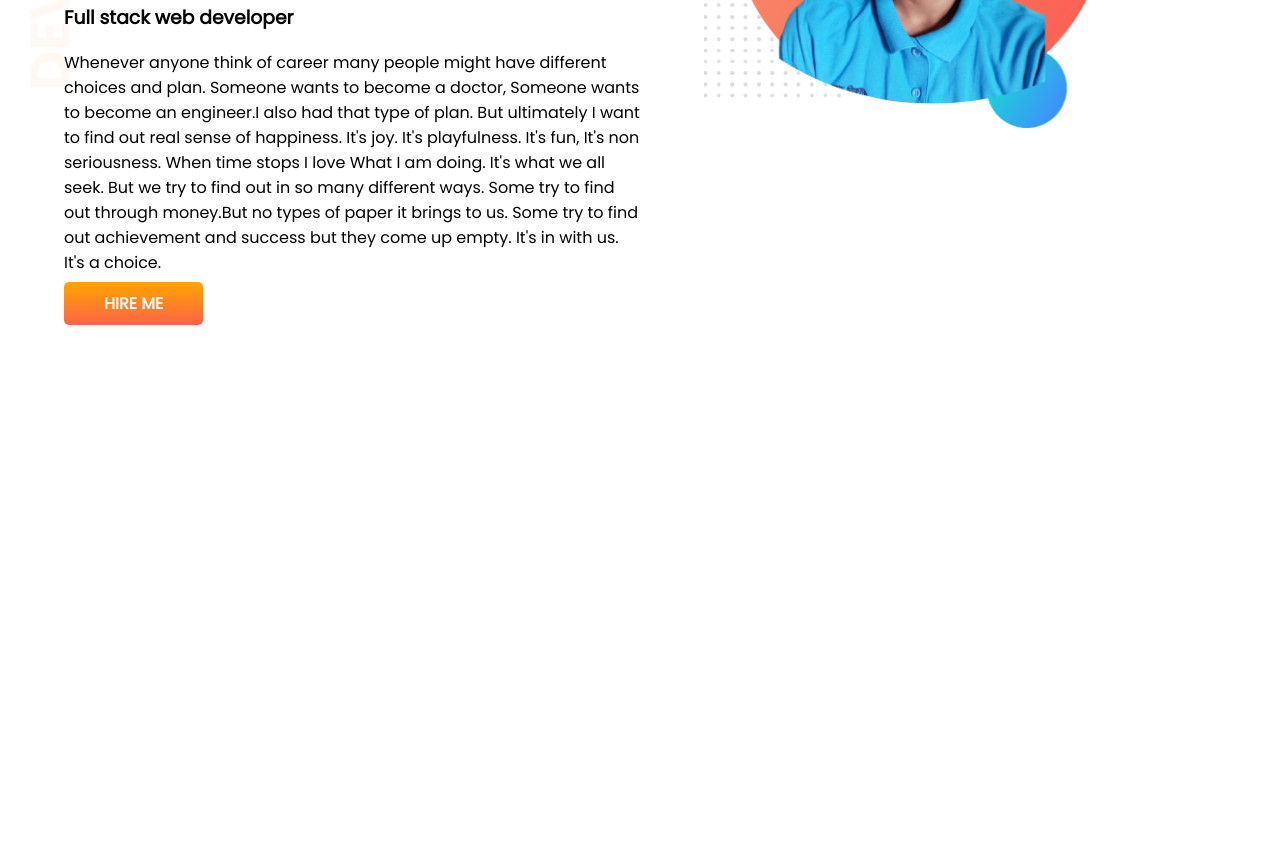
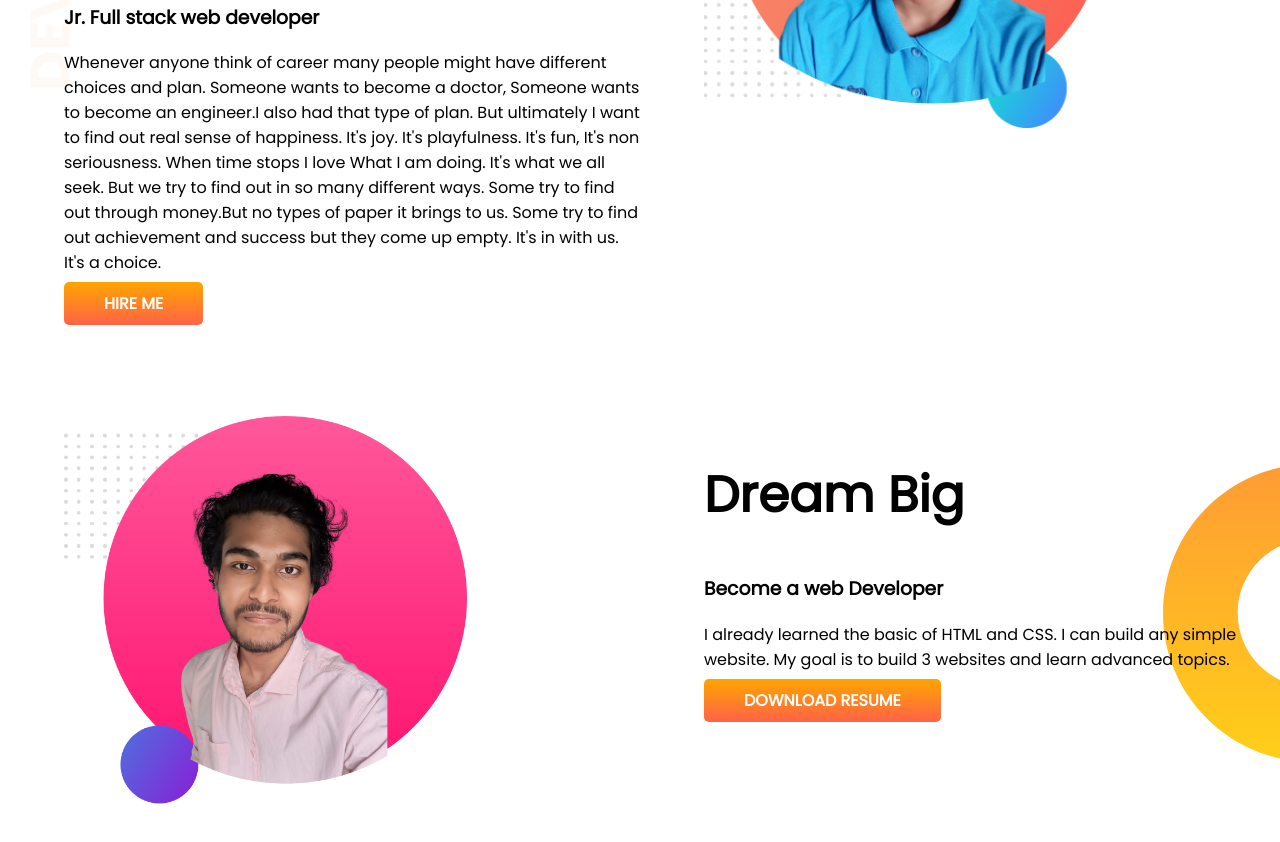
Before and after one commit to Mynul-07/my-portfolio, a plain HTML site: page index.html in a window 1280 px wide. Shown: the part 272-1114 px from the top of the page. Before the commit the page ends 800 px from the top, so only its background shows below. Drawn offline with Linux system fonts and the light colour scheme.

Commit message:
dream added

```diff
--- a/index.html
+++ b/index.html
@@ -17,7 +17,7 @@
         <div class="half-width">
             <h1>Welcome To</h1>
             <h1><span class="orange-color">Mynul's</span> world</h1>
-            <h3>Full stack web developer</h3>
+            <h3>Jr. Full stack web developer</h3>
             <p>Whenever anyone think of career many people might have different choices and plan. Someone wants to
                 become a
                 doctor, Someone wants to become an engineer.I also had that type of plan. But ultimately I want to find
@@ -37,6 +37,18 @@
             <img src="images/my-bg (1).png" alt="">
         </div>
     </section>
+    <section class="dream-big">
+        <div class="half-width">
+            <img src="images/my-bg2 (2).png" alt="">
+        </div>
+        <div class="half-width">
+            <h1>Dream Big</h1>
+            <h3>Become a web Developer</h3>
+            <p>I already learned the basic of HTML and CSS. I can build any simple website. My goal is to build 3
+                websites and learn advanced topics.</p>
+            <a class="link-button" target="_blank" href="">DOWNLOAD RESUME</a>
+        </div>
+    </section>
 </body>
 
 </html>
--- a/style.css
+++ b/style.css
@@ -13,6 +13,7 @@ h1 {
 
 section {
     display: flex;
+    margin-bottom: 100px;
 }
 
 .half-width {
@@ -39,3 +40,9 @@ section {
     background-repeat: no-repeat;
 
 }
+
+.dream-big {
+    background-image: url(images/dream-bg.png);
+    background-repeat: no-repeat;
+    background-position: right;
+}
```
Also changed, not shown: images/my-bg2 (1).png (added), images/my-bg2 (2).png (added).
